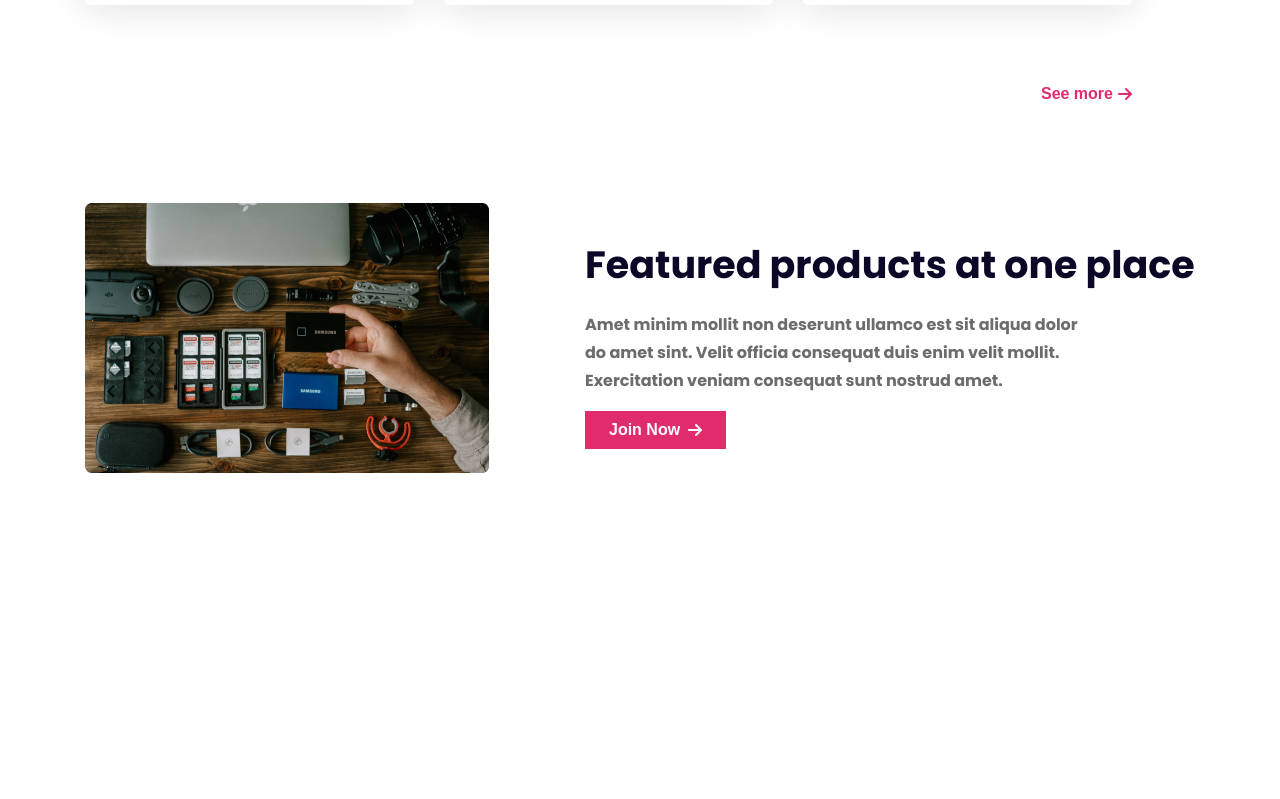
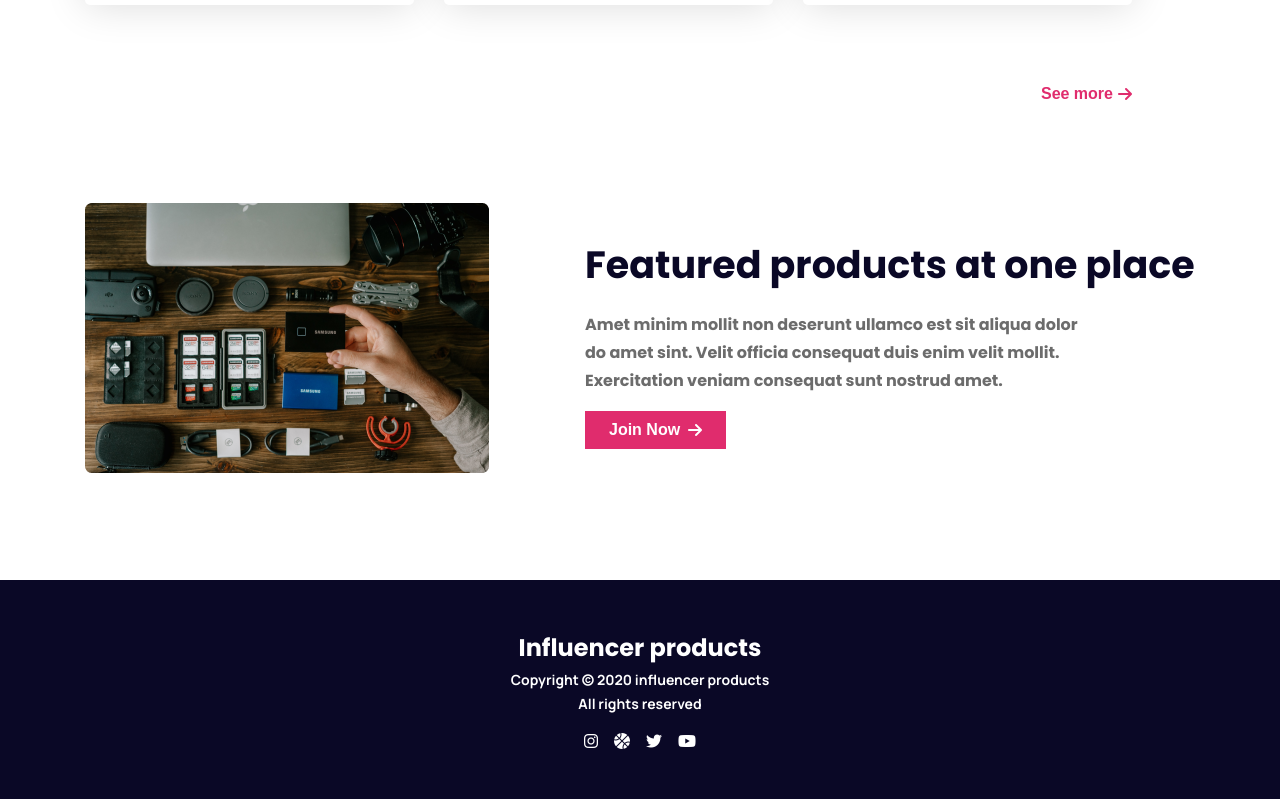
Before and after one commit to RifaOrin/Influencer-gear, a plain HTML site: page index.html in a window 1280 px wide. Shown: the part 2705-3504 px from the top of the page. Before the commit the page ends 3285 px from the top, so only its background shows below. Drawn offline with Linux system fonts and the light colour scheme.

Commit message:
Footer section added with responsive design

```diff
--- a/index.html
+++ b/index.html
@@ -157,6 +157,18 @@
       </div>
     </section>
     </main>
-    <footer></footer>
+    <footer>
+      <div class="footer-description">
+      <h3 class="footer-title">Influencer products</h3>
+      <p class="copyright">Copyright © 2020  influencer products</p>
+      <p class="all-rights">All rights reserved</p>
+      <div class="logo-icons">
+        <i class="fa-brands fa-instagram"></i>
+        <i class="fa-solid fa-basketball"></i>
+        <i class="fa-brands fa-twitter"></i>
+        <i class="fa-brands fa-youtube"></i>
+      </div>
+    </div>
+    </footer>
   </body>
 </html>
--- a/styles/influencer.css
+++ b/styles/influencer.css
@@ -1,6 +1,7 @@
 @import url("https://fonts.googleapis.com/css2?family=Poppins:ital,wght@0,100;0,200;0,300;0,400;0,500;0,600;0,700;0,800;0,900;1,100;1,200;1,300;1,400;1,500;1,600;1,700;1,800;1,900&display=swap");
 @import url("https://fonts.googleapis.com/css2?family=Inter:ital,opsz,wght@0,14..32,100..900;1,14..32,100..900&display=swap");
 @import url("https://fonts.googleapis.com/css2?family=Roboto:ital,wght@0,100..900;1,100..900&display=swap");
+@import url("https://fonts.googleapis.com/css2?family=Manrope:wght@200..800&display=swap");
 
 /* Shared Styles */
 * {
@@ -228,6 +229,35 @@ main > section {
 .feature-product-img {
   width: 100%;
 }
+footer {
+  background-color: #0a0826;
+  text-align: center;
+  color: var(--white);
+}
+.footer-description {
+  padding: 50px 0px 50px 0px;
+}
+.footer-title {
+  font-weight: 700;
+  font-size: 1.5rem;
+  margin-bottom: 3px;
+}
+.copyright,
+.all-rights {
+  font-family: "Manrope", sans-serif;
+  font-weight: 700;
+  font-size: 0.875rem;
+  line-height: 1.5rem;
+}
+.all-rights {
+  margin-bottom: 17px;
+}
+.logo-icons {
+  display: flex;
+  gap: 16px;
+  justify-content: center;
+  align-items: center;
+}
 /* Responsive Design */
 
 @media screen and (max-width: 576px) {
@@ -245,8 +275,11 @@ main > section {
   .feature-products {
     flex-direction: column-reverse;
   }
+  .banner {
+    margin-bottom: 50px;
+  }
   .banner-content {
-    margin: 14px 18px 50px 18px;
+    margin: 14px 18px 0px 18px;
   }
   .banner-image {
     height: 257px;
@@ -282,6 +315,9 @@ main > section {
     max-width: 329px;
     margin: 0 auto;
   }
+  main > section {
+    margin-bottom: 50px;
+  }
   .popular-title {
     font-size: 1rem;
     margin-bottom: 20px;
```
